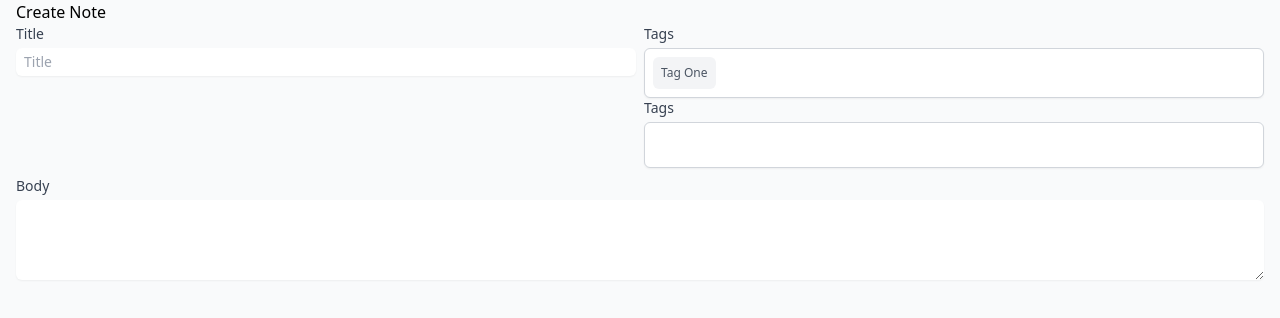
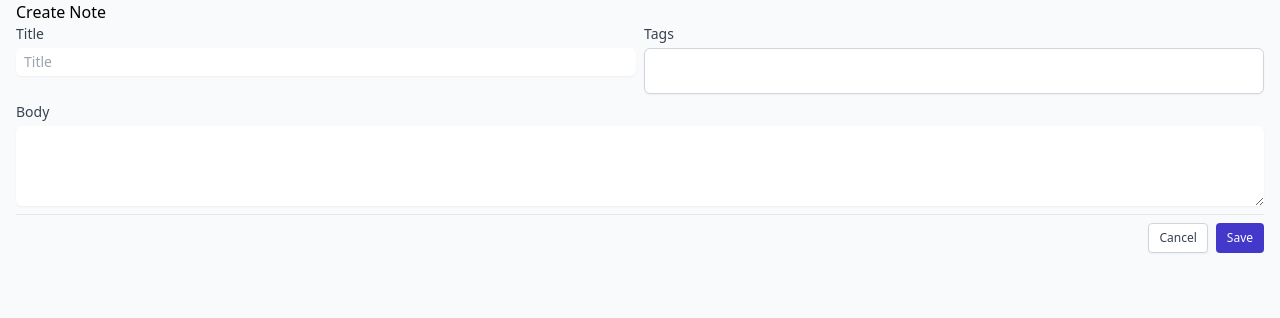
Before and after one commit to caiochami/react-note-taking-app, a React (Vite) app: page /create in a window 1280 px wide. Shown: the top 318 px of the page. Built offline with nearby package versions, Linux system fonts and the light colour scheme.

Commit message:
feat: Create components.

```diff
--- a/package.json
+++ b/package.json
@@ -11,7 +11,6 @@
   "dependencies": {
     "@headlessui/react": "^1.7.7",
     "@heroicons/react": "^2.0.13",
-    "lodash": "^4.17.21",
     "react": "^18.2.0",
     "react-dom": "^18.2.0",
     "react-router-dom": "^6.6.0"
--- /dev/null
+++ b/src/components/Button.tsx
@@ -0,0 +1,57 @@
+import { ReactNode } from "react";
+import { classNames } from "../utilities/helpers";
+
+type ButtonProps = {
+  onClick?: () => void;
+  color: string;
+  size?: string;
+  type?: "button" | "submit" | "reset" | undefined;
+  className?: string;
+  children?: ReactNode;
+};
+
+const sizes = {
+  xs: "px-2.5 py-1.5 text-xs",
+  sm: "px-3 py-2 text-sm",
+  md: "px-4 py-2 text-md",
+  lg: "px-4 py-2 text-lg",
+  xl: "px-6 py-3 text-xl",
+};
+
+const colors = {
+  default: "border-gray-300 bg-white text-gray-700 shadow-sm hover:bg-gray-50",
+  primary:
+    "border-transparent text-white bg-indigo-700 hover:bg-indigo-600 focus:ring-indigo-500",
+  danger:
+    "border-transparent text-white bg-red-700 hover:bg-red-600 focus:ring-red-500",
+  warning:
+    "border-transparent text-white bg-yellow-700 hover:bg-yellow-600 focus:ring-yellow-500",
+  secondary:
+    "border-transparent text-white bg-gray-500 hover:bg-gray-600 focus:ring-gray-500",
+  success:
+    "border-transparent text-white bg-green-700 hover:bg-green-600 focus:ring-green-500",
+};
+
+export function Button({
+  onClick,
+  color = "default",
+  type = "button",
+  size = "md",
+  className = "",
+  children,
+}: ButtonProps) {
+  return (
+    <button
+      type={type}
+      onClick={onClick}
+      className={classNames(
+        "inline-flex items-center  rounded border font-medium focus:outline-none focus:ring-2 focus:ring-offset-2",
+        sizes[size as keyof typeof sizes],
+        colors[color as keyof typeof colors],
+        className
+      )}
+    >
+      {children}
+    </button>
+  );
+}
--- a/src/components/CreatableSelect/Select.tsx
+++ b/src/components/CreatableSelect/Select.tsx
@@ -182,7 +182,6 @@ export function Select({
 
   useEffect(() => {
     const closeDropdown = (event: any) => {
-      console.log("click");
       if (event.path.includes(containerEl.current)) {
         return;
       }
@@ -262,7 +261,7 @@ export function Select({
             name={name}
             onChange={(event) => setSearch(event.target.value)}
             id={name}
-            className="block px-2 py-1 outline-none sm:text-sm"
+            className="block w-16 px-2 py-1 outline-none sm:text-sm"
           />
         </div>
         <Transition
--- a/src/components/CreatableSelect/SelectOption.tsx
+++ b/src/components/CreatableSelect/SelectOption.tsx
@@ -1,7 +1,6 @@
 import { classNames } from "../../utilities/helpers";
 import { SelectOption } from "./Select";
 import { CheckIcon } from "@heroicons/react/24/solid";
-import { ReactNode } from "react";
 
 type SelectOptionProps = {
   isSelected?: Boolean;
--- a/src/components/CreateNote.tsx
+++ b/src/components/CreateNote.tsx
@@ -1,11 +1,22 @@
+import { SelectOption } from "./CreatableSelect/Select";
 import { NoteForm } from "./NoteForm";
+
+export type Note = {
+  id: string;
+} & NoteData;
+
+export type NoteData = {
+  tags: SelectOption[];
+  title: string;
+  markdown: string;
+};
 
 export function CreateNote() {
   return (
     <div>
       <div>Create Note</div>
 
-      <NoteForm />
+      <NoteForm onSubmit={(event) => console.log(event)} />
     </div>
   );
 }
--- a/src/components/Input.tsx
+++ b/src/components/Input.tsx
@@ -1,14 +1,20 @@
+import { RefObject } from "react";
+
 type InputProps = {
   name: string;
   type?: string;
   placeholder: string;
   label: string;
+  required?: boolean;
+  innerRef?: RefObject<HTMLInputElement>;
 };
 export function Input({
   name,
   label = "Label",
   type = "text",
   placeholder = "Type something...",
+  required = false,
+  innerRef,
 }: InputProps) {
   return (
     <div>
@@ -17,6 +23,8 @@ export function Input({
       </label>
       <div className="mt-1">
         <input
+          ref={innerRef}
+          required={required}
           type={type}
           name={name}
           id={name}
--- a/src/components/NoteForm.tsx
+++ b/src/components/NoteForm.tsx
@@ -1,10 +1,15 @@
-import { useState } from "react";
-import { Form } from "react-router-dom";
+import { FormEvent, useRef, useState } from "react";
 import { Input } from "./Input";
 import { Select, SelectOption } from "./CreatableSelect/Select";
 import { Textarea } from "./Textarea";
+import { Button } from "./Button";
+import { NoteData } from "./CreateNote";
 
-export function NoteForm() {
+type NoteFormProps = {
+  onSubmit: (data: NoteData) => void;
+};
+
+export function NoteForm({ onSubmit }: NoteFormProps) {
   const [options, setOptions] = useState<SelectOption[]>([
     {
       label: "Tag One",
@@ -44,54 +49,65 @@ export function NoteForm() {
     },
   ]);
 
-  const [singleSelectValue, setSingleSelectValue] = useState<
-    SelectOption | undefined
-  >(options[0]);
+  const titleRef = useRef<HTMLInputElement>(null);
 
-  const handleSingleSelectChange = (value: SelectOption | undefined): void => {
-    console.log(value);
-
-    setSingleSelectValue(value);
-  };
+  const textareaRef = useRef<HTMLTextAreaElement>(null);
 
   const [multipleSelectValue, setMultipleSelectValue] = useState<
     SelectOption[]
   >([]);
 
-  const handleMultipleSelectChange = (value: SelectOption[]): void => {
-    console.log(value);
+  const handleSubmit = (event: FormEvent) => {
+    event.preventDefault();
 
-    setMultipleSelectValue(value);
+    onSubmit({
+      title: titleRef.current!.value,
+      markdown: textareaRef.current!.value,
+      tags: multipleSelectValue,
+    });
   };
 
   return (
-    <Form>
+    <form onSubmit={handleSubmit}>
       <div className="grid grid-cols-1 gap-2 sm:grid-cols-2">
         <div>
-          <Input name="title" label="Title" placeholder="Title" />
+          <Input
+            innerRef={titleRef}
+            required
+            name="title"
+            label="Title"
+            placeholder="Title"
+          />
         </div>
         <div>
           <Select
             label="Tags"
             name="tags"
-            options={options}
-            onChange={handleSingleSelectChange}
-            value={singleSelectValue}
-          />
-
-          <Select
-            label="Tags"
-            name="tags"
             multiple
             options={options}
-            onChange={handleMultipleSelectChange}
+            onChange={(value: SelectOption[]): void =>
+              setMultipleSelectValue(value)
+            }
             value={multipleSelectValue}
           />
         </div>
         <div className="sm:col-span-2">
-          <Textarea name="body" label="Body" placeholder="Body" />
+          <Textarea
+            innerRef={textareaRef}
+            name="body"
+            label="Body"
+            placeholder="Body"
+          />
+        </div>
+        <div className="flex justify-end gap-2 border-t pt-2 sm:col-span-2">
+          <Button size="xs" color="default">
+            Cancel
+          </Button>
+          <Button size="xs" type="submit" color="primary">
+            Save
+          </Button>
         </div>
       </div>
-    </Form>
+    </form>
   );
 }
--- a/src/components/Textarea.tsx
+++ b/src/components/Textarea.tsx
@@ -1,9 +1,12 @@
+import { RefObject } from "react";
+
 type TextareaProps = {
   name: string;
   placeholder: string;
   label: string;
+  innerRef?: RefObject<HTMLTextAreaElement>;
 };
-export function Textarea({ name, label = "Label" }: TextareaProps) {
+export function Textarea({ name, label = "Label", innerRef }: TextareaProps) {
   return (
     <div>
       <label htmlFor={name} className="block text-sm font-medium text-gray-700">
@@ -12,6 +15,7 @@ export function Textarea({ name, label = "Label" }: TextareaProps) {
       <div className="mt-1">
         <textarea
           rows={4}
+          ref={innerRef}
           name={name}
           id={name}
           className="block w-full rounded-md border-gray-300 shadow-sm focus:border-indigo-500 focus:ring-indigo-500 sm:text-sm"
```
Also changed, not shown: 1 other file (tests, documents, lock files or other folders).
